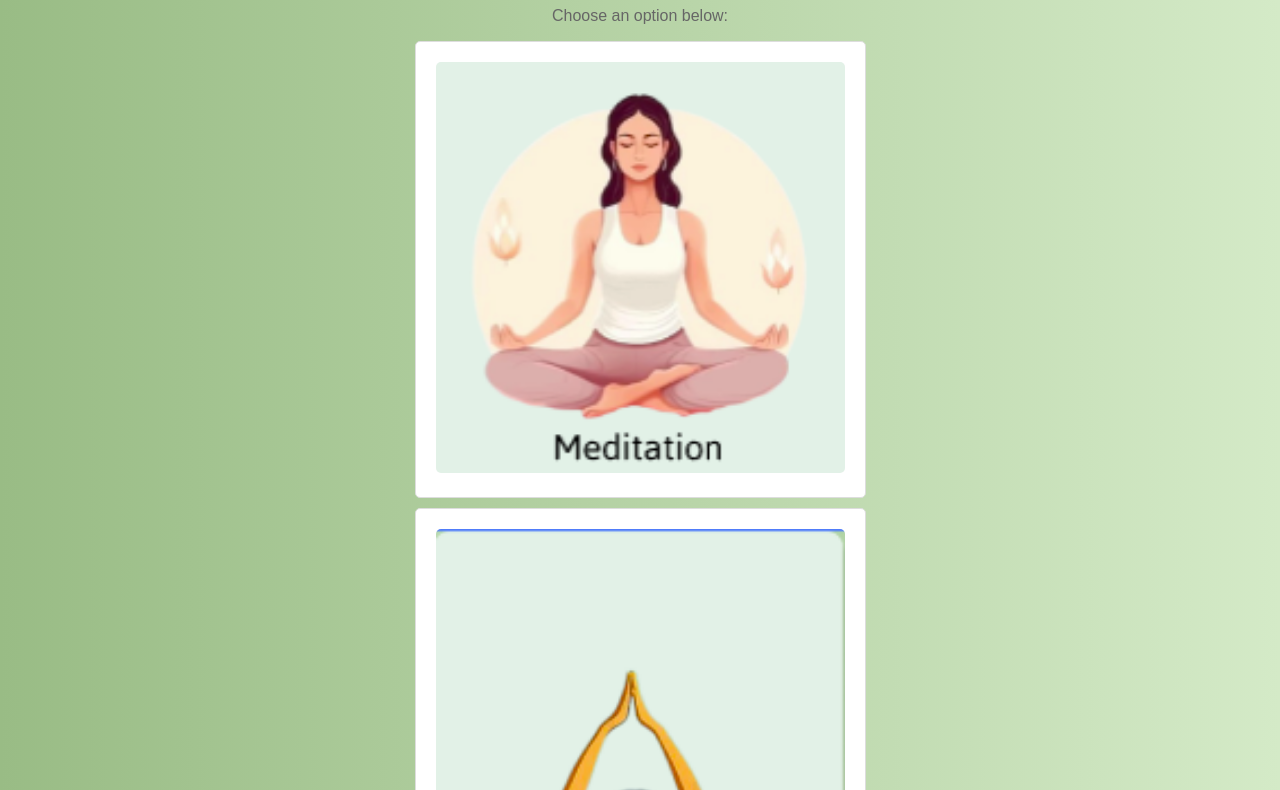
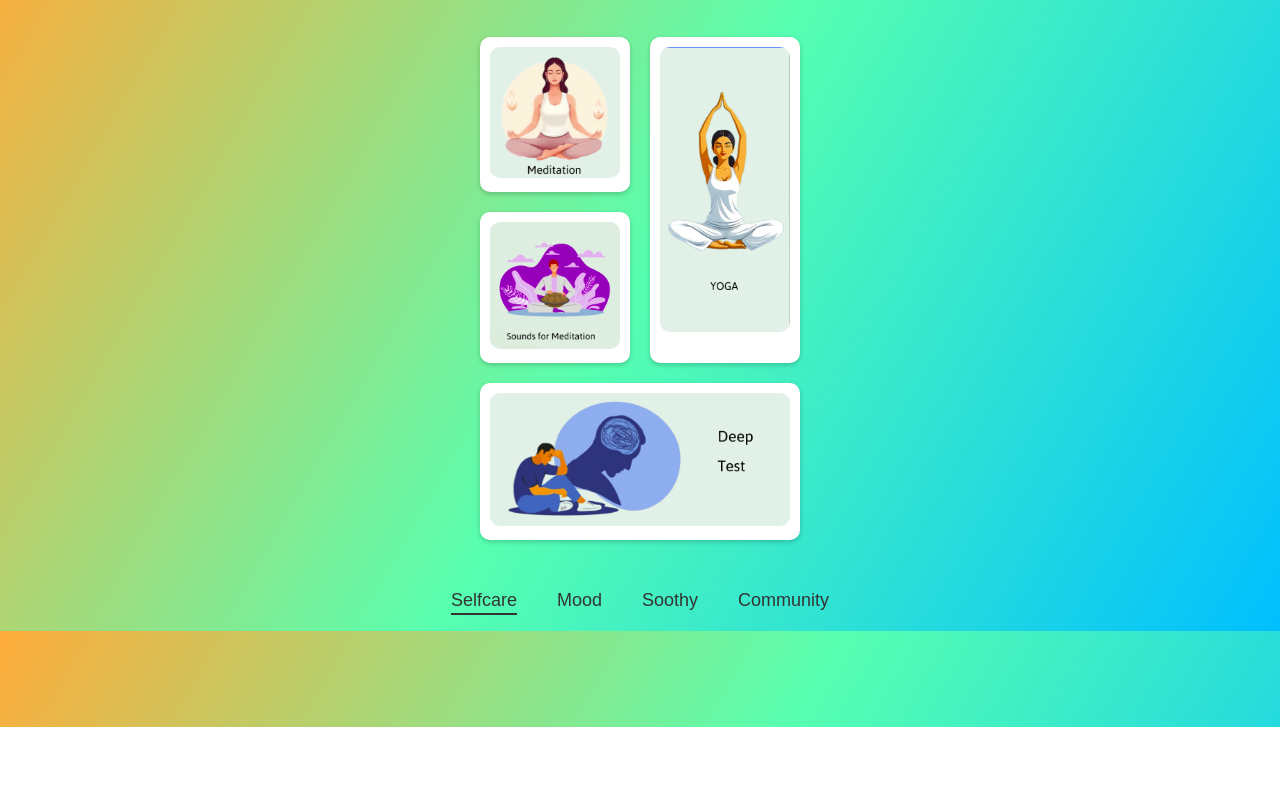
Before and after one commit to Sayoni-123/SoulSync123, a website: page public/index.html in a window 1280 px wide. Shown: the part 73-863 px from the top of the page. After the commit the page ends 800 px from the top, so only its background shows below. Drawn offline with Linux system fonts and the light colour scheme.

Commit message:
something

```diff
--- a/public/community.css
+++ b/public/community.css
@@ -1,7 +1,7 @@
 body {
   margin: 0;
   font-family: Arial, sans-serif;
-  background: linear-gradient(to right, #99BC85, #d4eac7);
+  background: linear-gradient(300deg,deepskyblue,#57ffb0,#ffac3a);
   display: flex;
   flex-direction: column;
   align-items: center;
--- a/public/deep-test.css
+++ b/public/deep-test.css
@@ -1,7 +1,7 @@
 body {
   margin: 0;
   font-family: Arial, sans-serif;
-  background: linear-gradient(to right, #99BC85, #d4eac7);
+  background: linear-gradient(300deg,deepskyblue,#57ffb0,#ffac3a);
 
   display: flex;
   justify-content: center;
--- a/public/index.css
+++ b/public/index.css
@@ -1,49 +1,46 @@
 body {
   margin: 0;
-    font-family: Arial, sans-serif;
-    background: linear-gradient(to right, #99BC85, #d4eac7);
-
+  font-family: sans-serif;
+  background: linear-gradient(300deg,deepskyblue,#57ffb0,#ffac3a);
   display: flex;
   flex-direction: column;
   align-items: center;
-    height: 100vh;
 }
 
 .container {
-    text-align: center;
-  }
-
-  h1 {
-    font-size: 2rem;
-    color: #333;
-  }
-
-  p {
-    font-size: 1rem;
-    color: #666;
+  display: grid;
+  grid-template-columns: 150px 150px;
+  gap: 20px;
+  padding: 30px;
 }
 
 .card {
   background-color: #fff;
-    border: 1px solid #ddd;
-    border-radius: 5px;
-    padding: 20px;
-    margin: 10px;
-    cursor: pointer;
-    transition: transform 0.3s ease, box-shadow 0.3s ease;
+  border-radius: 10px;
+  box-shadow: 0 2px 5px rgba(0,0,0,0.2);
+  text-align: center;
+  padding: 10px;
+  text-decoration: none;
+  color: black;
+  transition: transform 0.2s;
 }
 
 .card:hover {
   transform: scale(1.05);
-    box-shadow: 0 4px 10px rgba(0, 0, 0, 0.2);
 }
 
-  /* Ensure the image fills the box */
 .card img {
-    width: 100%; /* Make the image fill the width of the container */
-    height: 100%; /* Make the image fill the height of the container */
-    object-fit: cover; /* Ensure the image scales properly without distortion */
-    border-radius: 5px; /* Optional: Add rounded corners to match the card */
+  max-width: 100%;
+  height: auto;
+  border-radius: 10px;
+}
+
+.card.tall {
+  grid-row: span 2;
+}
+
+.card.wide {
+  grid-column: span 2;
 }
 
 .navbar {
--- a/public/index.html
+++ b/public/index.html
@@ -1,31 +1,36 @@
 <!DOCTYPE html>
 <html lang="en">
 <head>
-  <meta charset="UTF-8">
-  <meta name="viewport" content="width=device-width, initial-scale=1.0">
-  <title>Selfcare</title>
-  <link rel="stylesheet" href="index.css">
+  <meta charset="UTF-8" />
+  <meta name="viewport" content="width=device-width, initial-scale=1.0"/>
+  <title>Selfcare Page</title>
+  <link rel="stylesheet" href="index.css" />
 </head>
 <body>
+
+<h1>Selfcare</h1>
   <div class="container">
-    <h1>Welcome to Soul Sync</h1>
-    <p>Choose an option below:</p>
-    <div class="card" onclick="navigateTo('meditation.html')">
-      <img src="pic/Screenshot 2025-04-06 015143.png" alt="Meditation">
+    <a href="meditation.html" class="card">
+      <img src="pic/Meditation.png" alt="Meditation">
 
+    </a>
+
+    <a href="yoga.html" class="card tall">
+      <img src="Pic/Yoga.png" alt="Yoga">
+
+    </a>
+
+    <a href="sounds.html" class="card">
+      <img src="pic/Sounds.png" alt="Sounds for Meditation">
+
+    </a>
+
+    <a href="deep-test.html" class="card wide">
+      <img src="pic/Deep.png" alt="Deep Test">
+
+    </a>
   </div>
 
-    <div class="card" onclick="navigateTo('yoga.html')">
-      <img src="pic/Screenshot 2025-04-06 020601.png" alt="Yoga">
-
-    </div>
-    <div class="card" onclick="navigateTo('sounds.html')">
-      <img src="pic/Screenshot 2025-04-06 020912.png" alt="Sounds for Meditation">
-    </div>
-    <div class="card" onclick="navigateTo('deep-test.html')">
-      <img src="pic/Screenshot 2025-04-06 021307.png" alt="Deep Test">
-    </div>
-  </div>
   <footer>
     <div class="navbar">
       <a href="index.html"  class="active">Selfcare</a>
@@ -34,11 +39,5 @@
       <a href="community.html">Community</a>
     </div>
   </footer>
-
-  <script>
-    function navigateTo(url) {
-      window.location.href = url;
-    }
-  </script>
 </body>
 </html>
--- a/public/meditation.css
+++ b/public/meditation.css
@@ -1,7 +1,7 @@
 body {
   margin: 0;
   font-family: Arial, sans-serif;
-  background: linear-gradient(to right, #99BC85, #d4eac7);
+  background: linear-gradient(300deg,deepskyblue,#57ffb0,#ffac3a);
 
   display: flex;
   justify-content: center;
--- a/public/mood-check.css
+++ b/public/mood-check.css
@@ -1,7 +1,7 @@
 body {
   margin: 0;
   font-family: Arial, sans-serif;
-  background: linear-gradient(to right, #99BC85, #d4eac7);
+  background: linear-gradient(300deg,deepskyblue,#57ffb0,#ffac3a);
 
   display: flex;
   justify-content: center;
--- a/public/mood.css
+++ b/public/mood.css
@@ -1,7 +1,7 @@
 body {
   margin: 0;
   font-family: Arial, sans-serif;
-  background: linear-gradient(to right, #99BC85, #d4eac7);
+  background: linear-gradient(300deg,deepskyblue,#57ffb0,#ffac3a);
   display: flex;
   justify-content: center;
   align-items: center;
--- a/public/soothy.css
+++ b/public/soothy.css
@@ -2,7 +2,7 @@
 body {
   margin: 0;
   font-family: Arial, sans-serif;
-  background: linear-gradient(to right, #99BC85, #d4eac7);
+  background: linear-gradient(300deg,deepskyblue,#57ffb0,#ffac3a);
   display: flex;
   flex-direction: column;
   justify-content: center;
--- a/public/sounds.css
+++ b/public/sounds.css
@@ -1,7 +1,7 @@
 body {
   margin: 0;
   font-family: Arial, sans-serif;
-  background: linear-gradient(to right, #99BC85, #d4eac7);
+  background: linear-gradient(300deg,deepskyblue,#57ffb0,#ffac3a);
 
   display: flex;
   justify-content: center;
--- a/public/style.css
+++ b/public/style.css
@@ -9,7 +9,7 @@
 body {
   margin: 0;
   font-family: Arial, sans-serif;
-  background: linear-gradient(to right, #99BC85, #d4eac7);
+  background: linear-gradient(300deg,deepskyblue,#57ffb0,#ffac3a);
 
   color: #333; /* Text color for better contrast */
   display: flex;
--- a/public/yoga.css
+++ b/public/yoga.css
@@ -1,7 +1,7 @@
 body {
   margin: 0;
   font-family: Arial, sans-serif;
-  background: linear-gradient(to right, #99BC85, #d4eac7);
+  background: linear-gradient(300deg,deepskyblue,#57ffb0,#ffac3a);
 
 
   display: flex;
```
Also changed, not shown: public/pic/Deep.png (renamed from public/pic/Screenshot 2025-04-06 021307.png), public/pic/Meditation.png (renamed from public/pic/Screenshot 2025-04-06 015143.png), public/pic/Sounds.png (renamed from public/pic/Screenshot 2025-04-06 020912.png), public/pic/Yoga.png (renamed from public/pic/Screenshot 2025-04-06 020601.png). Lines whose indentation alone changed are shown as unchanged.
